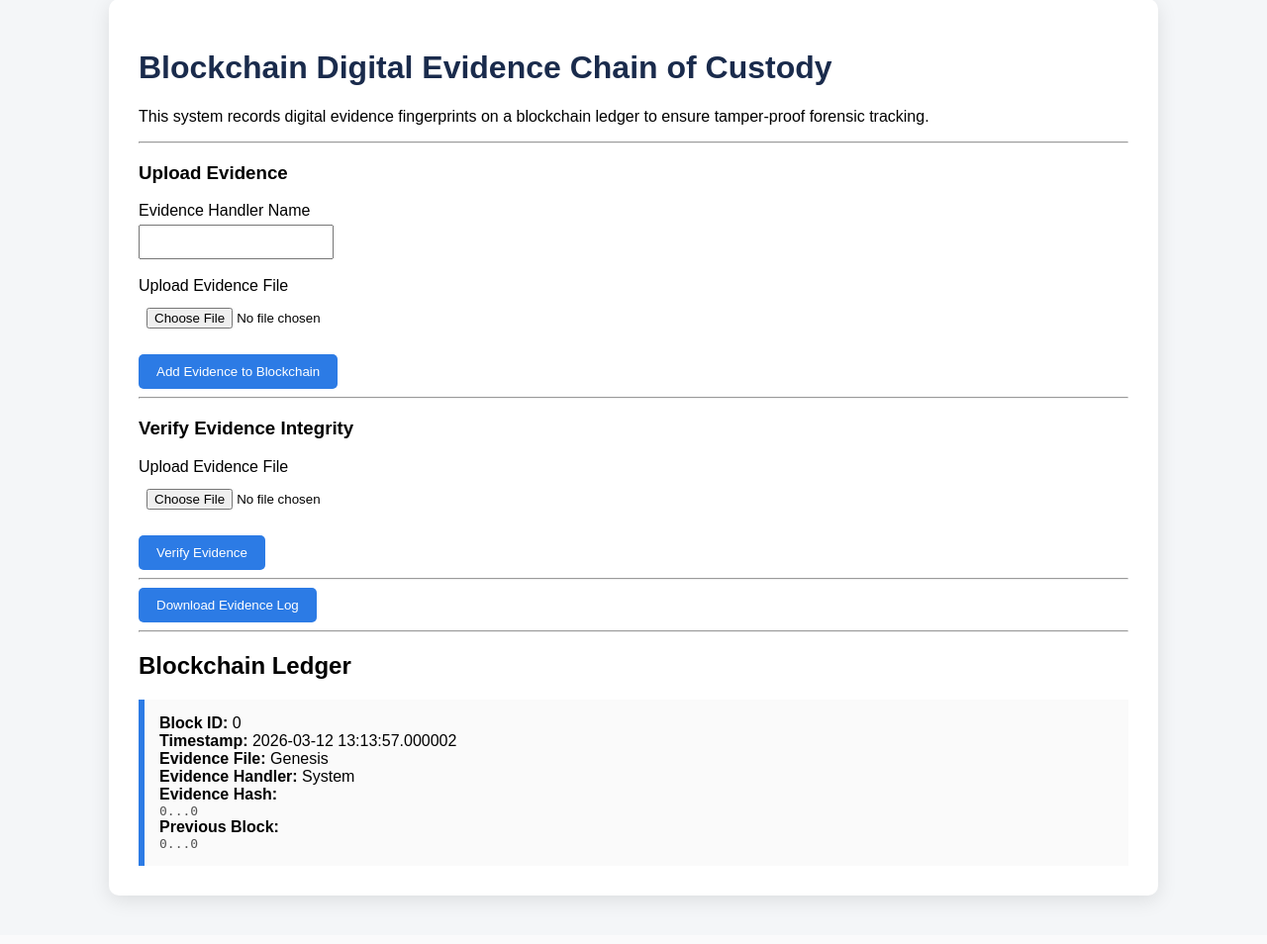
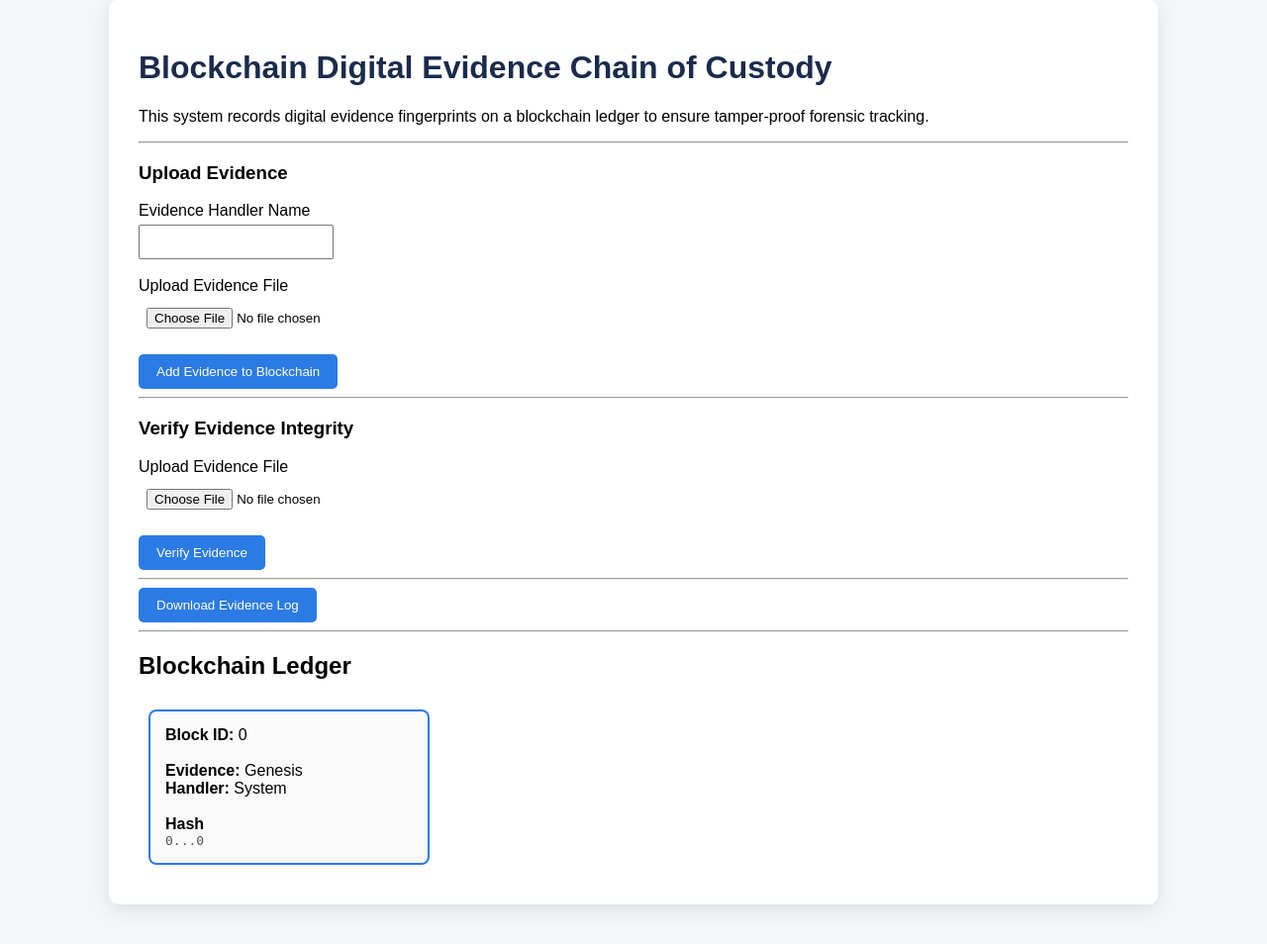
Before and after one commit to blockchainevidence/evidence-blockchain, a Flask app: page / in a window 1280 px wide. Shown: the part 41-995 px from the top of the page at 99% size. Before the commit the page ends 957 px from the top, so only its background shows below. Run offline with Flask 3, Linux system fonts and the light colour scheme.

Commit message:
Update index.html

```diff
--- a/templates/index.html
+++ b/templates/index.html
@@ -130,35 +130,34 @@ Upload Evidence File<br>
 
 <h2>Blockchain Ledger</h2>
 
+<div style="display:flex;flex-wrap:wrap;align-items:center">
+
 {% for block in chain %}
 
-<div class="block">
+<div style="background:#fafafa;border:2px solid #2c7be5;
+padding:15px;margin:10px;border-radius:8px;width:250px">
 
-<b>Block ID:</b> {{block.index}} <br>
+<b>Block ID:</b> {{block.index}} <br><br>
 
-<b>Timestamp:</b> {{block.timestamp}} <br>
+<b>Evidence:</b> {{block.evidence_name}} <br>
 
-<b>Evidence File:</b> {{block.evidence_name}} <br>
+<b>Handler:</b> {{block.investigator}} <br><br>
 
-<b>Evidence Handler:</b> {{block.investigator}} <br>
-
-<b>Evidence Hash:</b>
+<b>Hash</b><br>
 
 <div class="hash">
-
-{{block.evidence_hash[:20]}}...{{block.evidence_hash[-20:]}}
+{{block.evidence_hash[:12]}}...{{block.evidence_hash[-12:]}}
+</div>
 
 </div>
 
-<b>Previous Block:</b>
+{% if not loop.last %}
 
-<div class="hash">
-
-{{block.previous_hash[:20]}}...{{block.previous_hash[-20:]}}
-
+<div style="font-size:30px;margin:10px">
+→
 </div>
 
-</div>
+{% endif %}
 
 {% endfor %}
 
```
